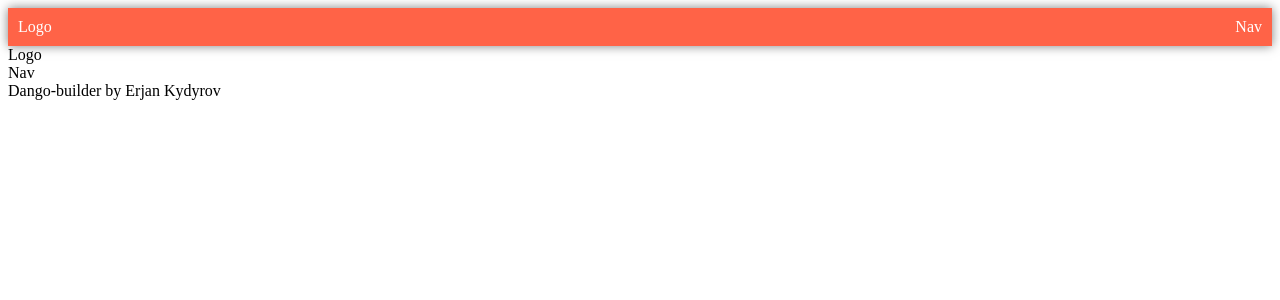
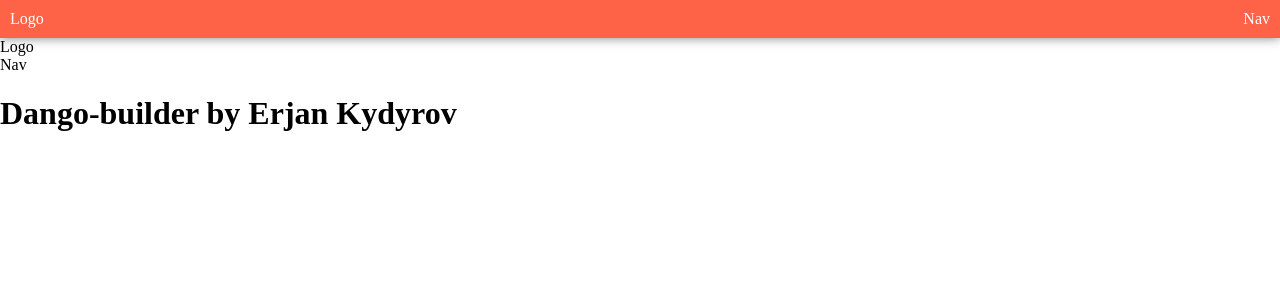
Before and after one commit to Erjankydyrov/builder, a React (Create React App) app: page / in a window 1280 px wide. Shown: the top 300 px of the page. Built offline with nearby package versions, Linux system fonts and the light colour scheme.

Commit message:
added h1

```diff
--- a/src/App.js
+++ b/src/App.js
@@ -1,10 +1,11 @@
+import "./App.css";
 import Layout from "./components/Layout/Layout";
 
 function App() {
   return (
     <div className="App">
       <Layout>
-        Dango-builder by Erjan Kydyrov
+        <h1>Dango-builder by Erjan Kydyrov</h1>
       </Layout>
     </div>
   );
```
